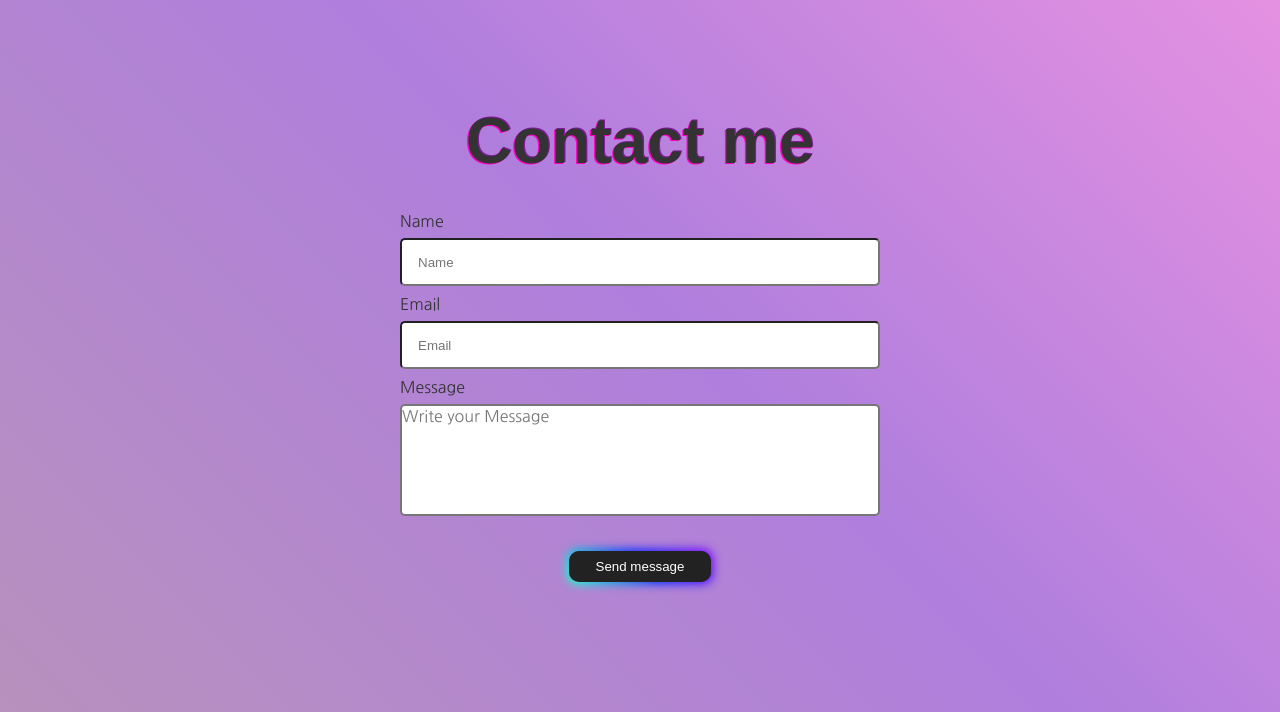
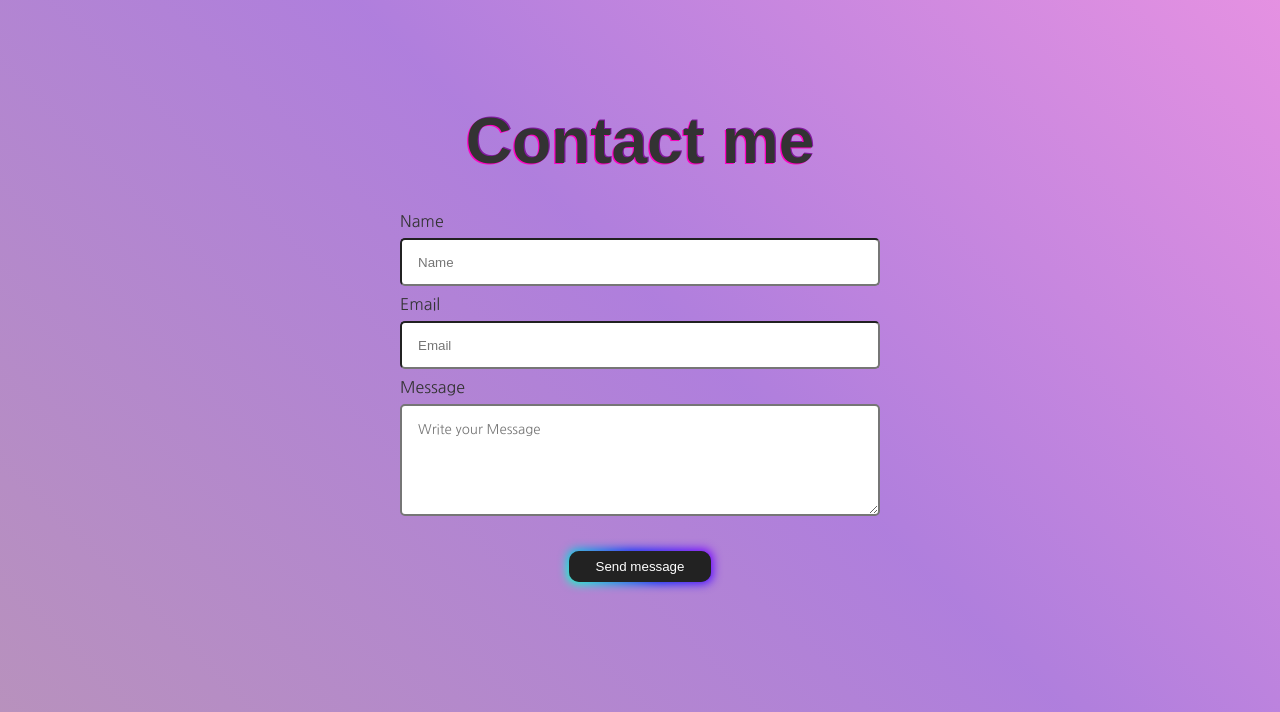
Before and after one commit to KarolinaD95/Developer-Portfolio, a plain HTML site: page index.html in a window 1280 px wide. Shown: the part 3260-3972 px from the top of the page. Drawn offline with Linux system fonts and the light colour scheme; a web font is replaced by a local one.

Commit message:
some styling fixes

```diff
--- a/style.scss
+++ b/style.scss
@@ -379,13 +379,11 @@ body {
             border-radius: 5px;
             width: 30rem;
             height: 7rem;
-            resize: none;
-            color: inherit;
-            font-size: 1rem;
             font-family: $main-font;
             border-width: 2px;
             border-color: light-dark(rgb(118, 118, 118), rgb(133, 133, 133));
             margin-bottom: 30px;
+            padding: 1rem;
         }
         .submit-button {
             margin: 5px;
```
Also changed, not shown: style.min.css, 1 other file.
